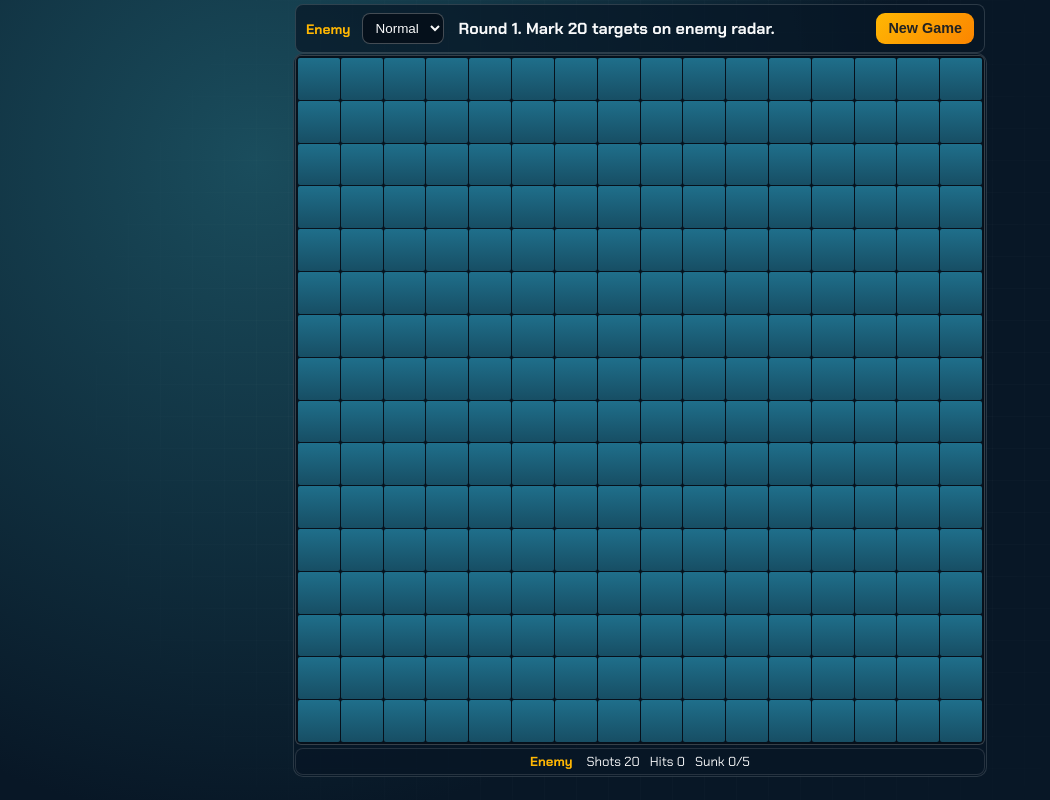
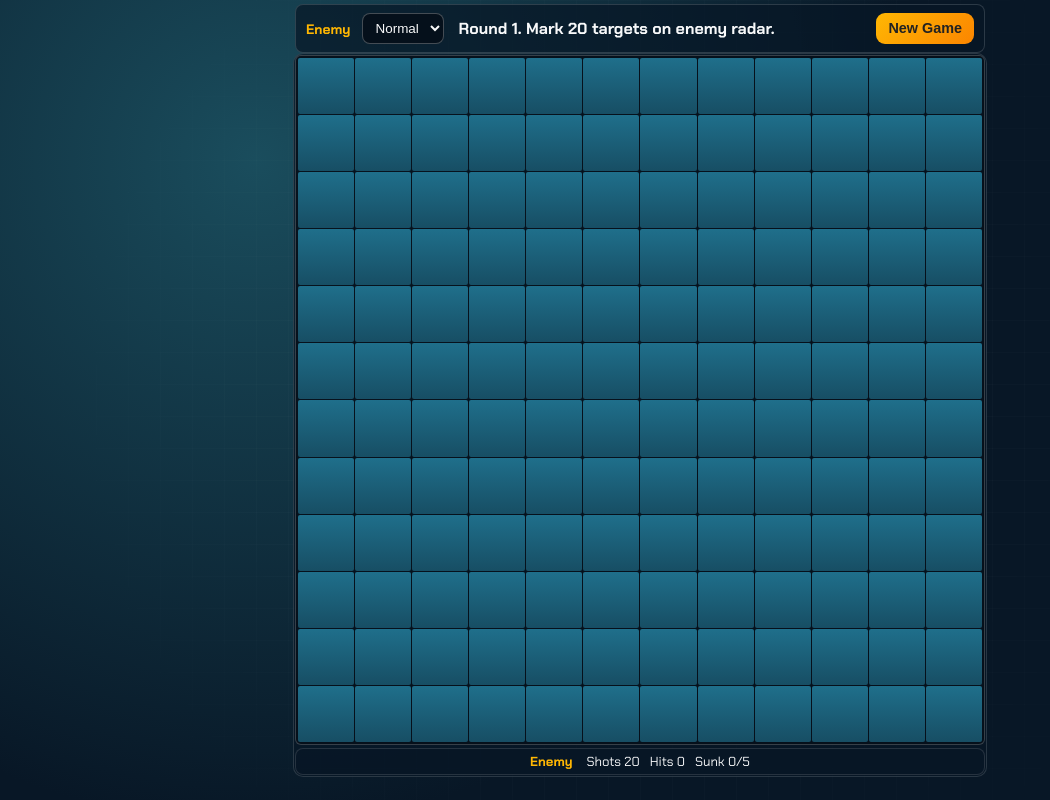
Before and after one commit to koval64/fleet-command-c64, a plain HTML site: page index.html in a window 1280 px wide. Shown: the whole page, without its empty margins (0-1050 px from the left). Drawn offline with Linux system fonts and the light colour scheme.

Commit message:
Unify board size across devices

```diff
--- a/game.js
+++ b/game.js
@@ -1,5 +1,5 @@
-let GRID_SIZE = 16;
-let BOARD_CELLS = GRID_SIZE * GRID_SIZE;
+const GRID_SIZE = 12;
+const BOARD_CELLS = GRID_SIZE * GRID_SIZE;
 const SHOTS_PER_SHIP = 4;
 const SHIP_LENGTHS = [6, 5, 4, 3, 2];
 const INITIAL_SALVOS = SHOTS_PER_SHIP * SHIP_LENGTHS.length;
@@ -62,8 +62,6 @@
 
 function initGame() {
   ensureAudioContext();
-  GRID_SIZE = getGridSizeForViewport();
-  BOARD_CELLS = GRID_SIZE * GRID_SIZE;
   state.playerBoard = createEmptyBoard();
   state.enemyBoard = createEmptyBoard();
   state.playerFleet = placeFleetRandom(state.playerBoard, SHIP_LENGTHS);
@@ -84,39 +82,10 @@
   state.resolvingPlayerBarrage = false;
 
   hideEndOverlay();
-  applyBoardSize();
 
   renderBoards();
   renderHud();
   setStatus(`Round 1. Mark ${state.salvos.player} targets on enemy radar.`);
-}
-
-function getGridSizeForViewport() {
-  const width = window.innerWidth;
-
-  if (width <= 420) {
-    return 12;
-  }
-
-  if (width <= 500) {
-    return 13;
-  }
-
-  if (width <= 580) {
-    return 14;
-  }
-
-  if (width <= 680) {
-    return 15;
-  }
-
-  return 16;
-}
-
-function applyBoardSize() {
-  const gridValue = String(GRID_SIZE);
-  ui.playerBoard.style.setProperty("--grid-size", gridValue);
-  ui.enemyBoard.style.setProperty("--grid-size", gridValue);
 }
 
 function createEmptyBoard() {
--- a/index.html
+++ b/index.html
@@ -10,7 +10,7 @@
       href="https://fonts.googleapis.com/css2?family=Bungee&family=Chakra+Petch:wght@400;500;700&display=swap"
       rel="stylesheet"
     />
-    <link rel="stylesheet" href="styles.css?v=20260604" />
+    <link rel="stylesheet" href="styles.css?v=20260605" />
   </head>
   <body>
     <div class="bg-grid" aria-hidden="true"></div>
@@ -66,6 +66,6 @@
       </div>
     </div>
 
-    <script src="game.js?v=20260604"></script>
+    <script src="game.js?v=20260605"></script>
   </body>
 </html>
--- a/styles.css
+++ b/styles.css
@@ -234,8 +234,8 @@
   width: min(100%, calc((100vw - 44px) / 2), calc(100dvh - 180px));
   aspect-ratio: 1 / 1;
   display: grid;
-  grid-template-columns: repeat(var(--grid-size), 1fr);
-  grid-template-rows: repeat(var(--grid-size), 1fr);
+  grid-template-columns: repeat(12, 1fr);
+  grid-template-rows: repeat(12, 1fr);
   gap: 1px;
   background: rgba(7, 16, 26, 0.8);
   border: 1px solid rgba(255, 255, 255, 0.2);
```
